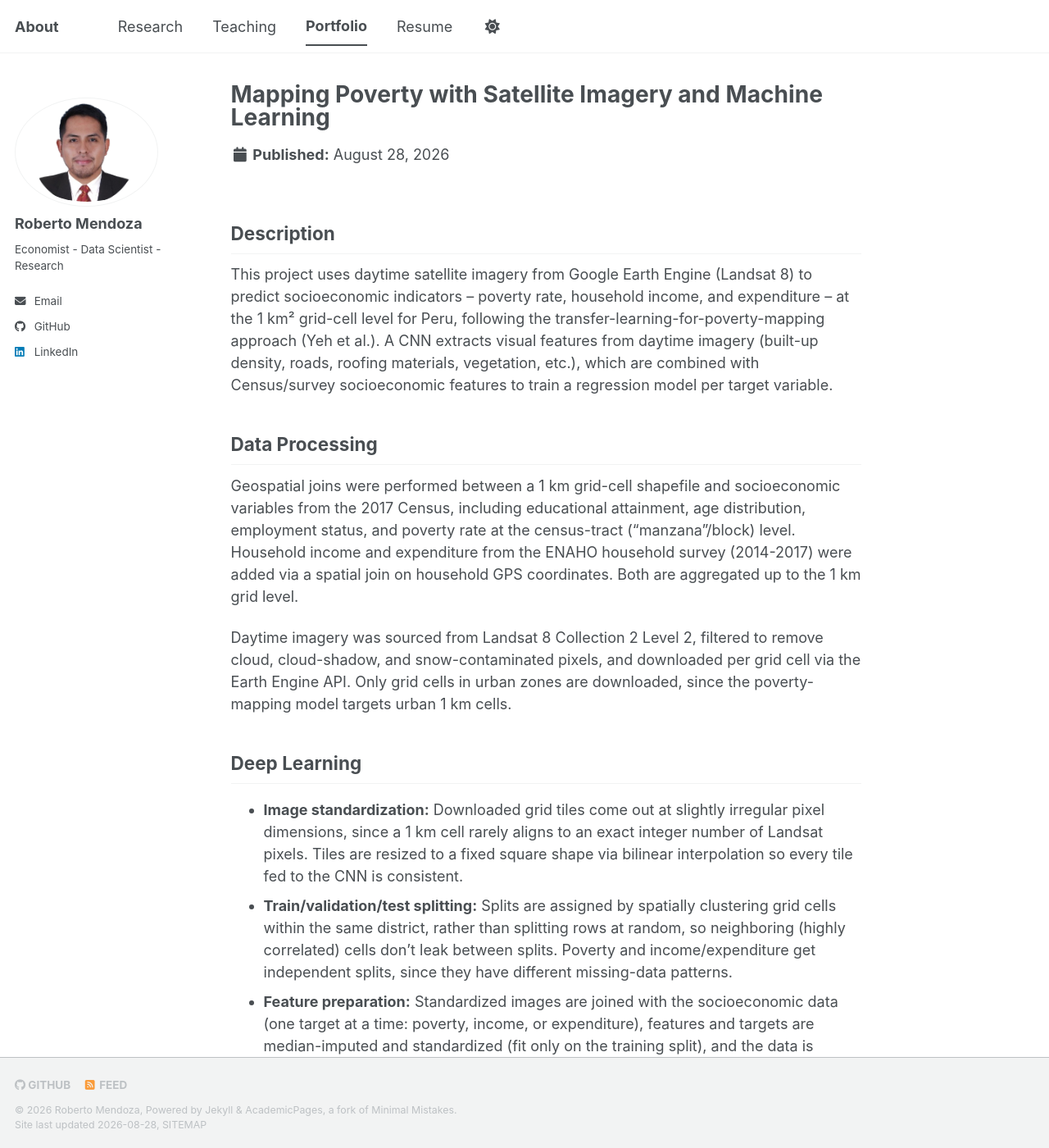
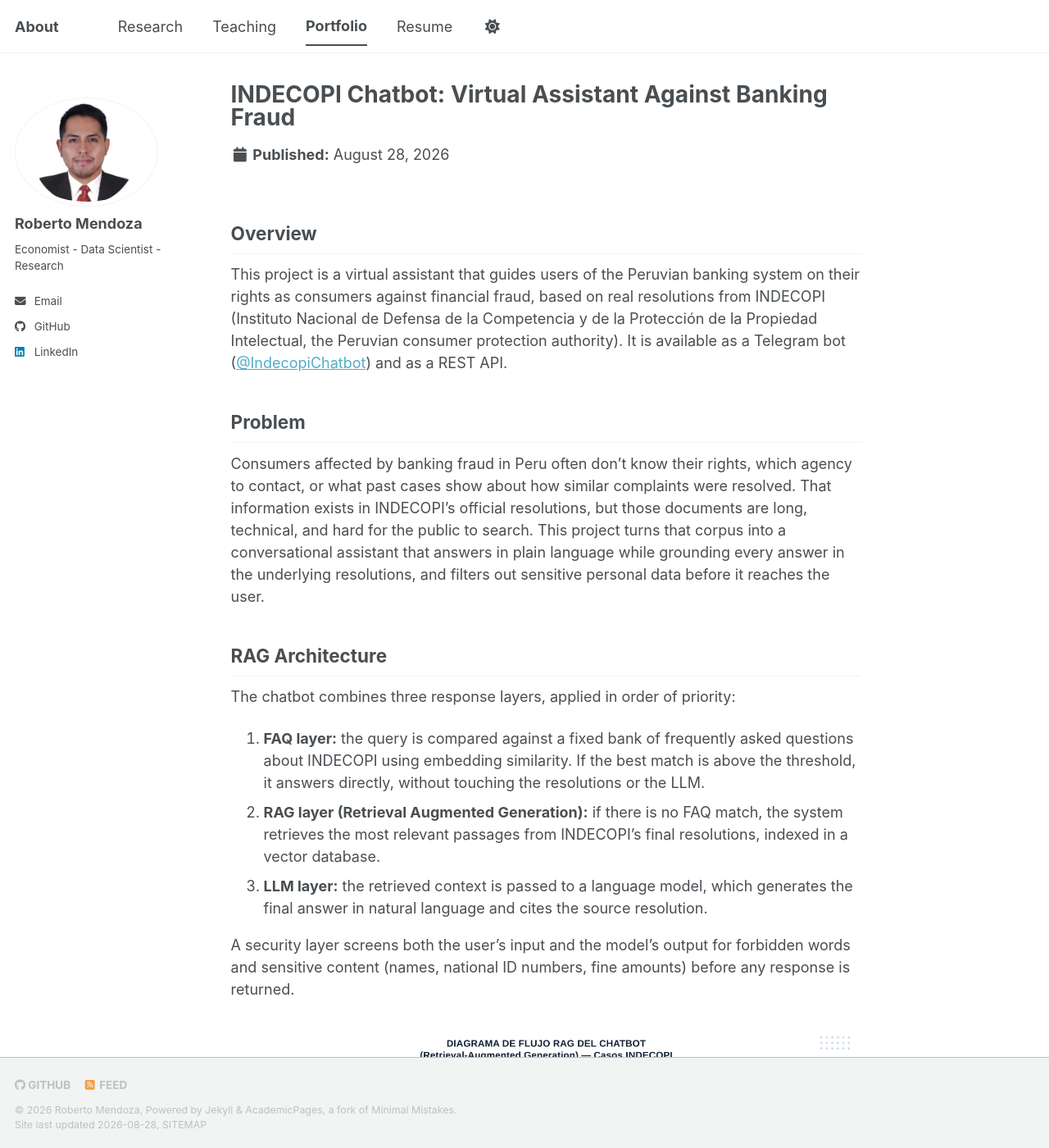
Before and after one commit to Robertopucp/RobertoMendoza.github.io, a Jekyll site: the page built from _portfolio/project-2.md, in a window 1280 px wide and 1400 px high. Shown: the whole window at 82% size. Built offline with Jekyll 4.4.1, drawn with Linux system fonts in a browser that asks for light colours; a script bundle is joined from its source files by our own code; library files that are not in the unit come from our copies; some of the changed text lies outside the part shown.

Commit message:
28 august

```diff
--- a/_portfolio/project-2.md
+++ b/_portfolio/project-2.md
@@ -1,42 +1,66 @@
 ---
-title: "Mapping Poverty with Satellite Imagery and Machine Learning"
-excerpt: "A CNN and transfer-learning framework using Landsat 8 daytime imagery to predict poverty rate, household income, and expenditure at the 1 km grid-cell level for Peru."
+title: "INDECOPI Chatbot: Virtual Assistant Against Banking Fraud"
+excerpt: "A Telegram and REST API virtual assistant that guides Peruvian banking consumers on their rights against financial fraud, powered by a RAG pipeline over real INDECOPI resolutions."
 collection: portfolio
 permalink: /portfolio/project-2
 ---
 
 {% include base_path %}
 
-## Description
+## Overview
 
-This project uses daytime satellite imagery from Google Earth Engine (Landsat 8) to predict socioeconomic indicators -- poverty rate, household income, and expenditure -- at the 1 km² grid-cell level for Peru, following the transfer-learning-for-poverty-mapping approach (Yeh et al.). A CNN extracts visual features from daytime imagery (built-up density, roads, roofing materials, vegetation, etc.), which are combined with Census/survey socioeconomic features to train a regression model per target variable.
+This project is a virtual assistant that guides users of the Peruvian banking system on their rights as consumers against financial fraud, based on real resolutions from INDECOPI (Instituto Nacional de Defensa de la Competencia y de la Protección de la Propiedad Intelectual, the Peruvian consumer protection authority). It is available as a Telegram bot ([@IndecopiChatbot](https://t.me/IndecopiChatbot)) and as a REST API.
 
-## Data Processing
+## Problem
 
-Geospatial joins were performed between a 1 km grid-cell shapefile and socioeconomic variables from the 2017 Census, including educational attainment, age distribution, employment status, and poverty rate at the census-tract ("manzana"/block) level. Household income and expenditure from the ENAHO household survey (2014-2017) were added via a spatial join on household GPS coordinates. Both are aggregated up to the 1 km grid level.
+Consumers affected by banking fraud in Peru often don't know their rights, which agency to contact, or what past cases show about how similar complaints were resolved. That information exists in INDECOPI's official resolutions, but those documents are long, technical, and hard for the public to search. This project turns that corpus into a conversational assistant that answers in plain language while grounding every answer in the underlying resolutions, and filters out sensitive personal data before it reaches the user.
 
-Daytime imagery was sourced from Landsat 8 Collection 2 Level 2, filtered to remove cloud, cloud-shadow, and snow-contaminated pixels, and downloaded per grid cell via the Earth Engine API. Only grid cells in urban zones are downloaded, since the poverty-mapping model targets urban 1 km cells.
+## RAG Architecture
 
-## Deep Learning
+The chatbot combines three response layers, applied in order of priority:
 
-- **Image standardization:** Downloaded grid tiles come out at slightly irregular pixel dimensions, since a 1 km cell rarely aligns to an exact integer number of Landsat pixels. Tiles are resized to a fixed square shape via bilinear interpolation so every tile fed to the CNN is consistent.
-- **Train/validation/test splitting:** Splits are assigned by spatially clustering grid cells within the same district, rather than splitting rows at random, so neighboring (highly correlated) cells don't leak between splits. Poverty and income/expenditure get independent splits, since they have different missing-data patterns.
-- **Feature preparation:** Standardized images are joined with the socioeconomic data (one target at a time: poverty, income, or expenditure), features and targets are median-imputed and standardized (fit only on the training split), and the data is written to an efficient training format.
-- **Model architecture:** A convolutional neural network with stacked convolution and pooling blocks processes the imagery, optionally combined with the socioeconomic feature vector, feeding into dense layers and a single regression output.
-- **Training:** A hyperparameter grid search (learning rate, L2 regularization, decay, filters, dropout) is run with experiment tracking and checkpointing, evaluating streaming R² on train, validation, and test sets.
-- **Evaluation and inference:** Trained models are scored on held-out data to report R² and true-vs-predicted values, and can also generate predictions on imagery from other years with no ground truth available.
+1. **FAQ layer:** the query is compared against a fixed bank of frequently asked questions about INDECOPI using embedding similarity. If the best match is above the threshold, it answers directly, without touching the resolutions or the LLM.
+2. **RAG layer (Retrieval Augmented Generation):** if there is no FAQ match, the system retrieves the most relevant passages from INDECOPI's final resolutions, indexed in a vector database.
+3. **LLM layer:** the retrieved context is passed to a language model, which generates the final answer in natural language and cites the source resolution.
 
-Each of the CNN pipeline steps above is run once per target variable (poverty, income, expenditure) -- a separate model is trained per variable, following the paper's design.
-
-## Satellite Image Example
+A security layer screens both the user's input and the model's output for forbidden words and sensitive content (names, national ID numbers, fine amounts) before any response is returned.
 
 <figure>
-  <img src="{{ base_path }}/images/day_time_lima.png" alt="Example of a daytime satellite image covering an urban area in Lima, Peru">
+  <img src="{{ base_path }}/images/rag_diagram.png" alt="RAG architecture of the INDECOPI chatbot: Telegram and API request flow through the FAQ, RAG, and LLM layers">
   <figcaption>
-    Example of the daytime satellite imagery used in the project. The CNN learns visual features from the urban form, road network, vegetation, density, and surface textures to support small-area poverty, income, and expenditure prediction.
+    Request flow: a message from Telegram or the API first passes an input security check, then the FAQ layer; if there is no FAQ match, it goes through the RAG retrieval and LLM generation layers, an output security check, and finally back to the user.
+  </figcaption>
+</figure>
+
+## Tech Stack
+
+| Component | Tool |
+|---|---|
+| LLM | Qwen3.5-9B, served via Hugging Face (OpenAI-compatible endpoint) |
+| Embeddings | OpenAI `text-embedding-3-small` |
+| Retrieval/integration framework | LangChain |
+| Vector database | FAISS |
+| Interaction channel | Telegram bot ([@IndecopiChatbot](https://t.me/IndecopiChatbot)) |
+| API | FastAPI |
+
+The knowledge base consists of 12 final INDECOPI resolutions on banking fraud complaints filed by individual consumers in Peru.
+
+## Screenshots
+
+<figure>
+  <img src="{{ base_path }}/images/Indecopi_web_2.png" alt="INDECOPI chatbot answering a question through the FAQ layer">
+  <figcaption>
+    A question answered directly by the FAQ layer, without invoking retrieval or the LLM.
+  </figcaption>
+</figure>
+
+<figure>
+  <img src="{{ base_path }}/images/Indecopi_web_4.png" alt="INDECOPI chatbot blocking a response that would have exposed sensitive data">
+  <figcaption>
+    Example of the security layer blocking a response, since the underlying resolutions contain sensitive data such as claimants' names, national ID numbers, and fine amounts.
   </figcaption>
 </figure>
 
 ## Project Repository
 
-<a href="https://github.com/Robertopucp/CNN-PovertyRate-DayTimeImage" class="btn btn--primary" target="_blank" rel="noopener noreferrer">View on GitHub</a>
+<a href="https://github.com/Robertopucp/Chatbot-AIGenerative-BankingSystem" class="btn btn--primary" target="_blank" rel="noopener noreferrer">View on GitHub</a>
--- a/_portfolio/project-3.md
+++ b/_portfolio/project-3.md
@@ -1,33 +1,42 @@
 ---
-title: "Migratory regularisation and Local Economic Activity in Colombia"
-excerpt: "Local economic effects of large-scale Venezuelan regularisation into Colombia."
+title: "Mapping Poverty with Satellite Imagery and Machine Learning"
+excerpt: "A CNN and transfer-learning framework using Landsat 8 daytime imagery to predict poverty rate, household income, and expenditure at the 1 km grid-cell level for Peru."
 collection: portfolio
 permalink: /portfolio/project-3
 ---
 
 {% include base_path %}
 
-## Overview
+## Description
 
-This project examines the local economic effects of the large-scale Venezuelan regularisation wave into Colombia. Because conventional economic statistics may be unavailable at high spatial and temporal resolutions, I use non-conventional proxies derived from remote sensing data to measure changes in economic activity and land use.
+This project uses daytime satellite imagery from Google Earth Engine (Landsat 8) to predict socioeconomic indicators -- poverty rate, household income, and expenditure -- at the 1 km² grid-cell level for Peru, following the transfer-learning-for-poverty-mapping approach (Yeh et al.). A CNN extracts visual features from daytime imagery (built-up density, roads, roofing materials, vegetation, etc.), which are combined with Census/survey socioeconomic features to train a regression model per target variable.
 
-The main outcomes include **Night Light Density (NLD)**, urban expansion, cropland cover, and CO2 emissions. Together, these measures provide complementary evidence on local economic activity, development patterns, and environmental change.
+## Data Processing
 
-## Data Engineering and Remote Sensing
+Geospatial joins were performed between a 1 km grid-cell shapefile and socioeconomic variables from the 2017 Census, including educational attainment, age distribution, employment status, and poverty rate at the census-tract ("manzana"/block) level. Household income and expenditure from the ENAHO household survey (2014-2017) were added via a spatial join on household GPS coordinates. Both are aggregated up to the 1 km grid level.
 
-I developed an end-to-end geospatial data pipeline using **Python** and **Google Earth Engine**. The workflow retrieves, processes, harmonizes, and aggregates satellite-based indicators at the geographic level required for the empirical analysis.
+Daytime imagery was sourced from Landsat 8 Collection 2 Level 2, filtered to remove cloud, cloud-shadow, and snow-contaminated pixels, and downloaded per grid cell via the Earth Engine API. Only grid cells in urban zones are downloaded, since the poverty-mapping model targets urban 1 km cells.
 
-## Event Study
+## Deep Learning
 
-I use an event-study design to trace changes in local economic activity before and after the policy-related treatment period. The specification makes it possible to inspect pre-treatment dynamics and evaluate how the estimated effect evolves over time.
+- **Image standardization:** Downloaded grid tiles come out at slightly irregular pixel dimensions, since a 1 km cell rarely aligns to an exact integer number of Landsat pixels. Tiles are resized to a fixed square shape via bilinear interpolation so every tile fed to the CNN is consistent.
+- **Train/validation/test splitting:** Splits are assigned by spatially clustering grid cells within the same district, rather than splitting rows at random, so neighboring (highly correlated) cells don't leak between splits. Poverty and income/expenditure get independent splits, since they have different missing-data patterns.
+- **Feature preparation:** Standardized images are joined with the socioeconomic data (one target at a time: poverty, income, or expenditure), features and targets are median-imputed and standardized (fit only on the training split), and the data is written to an efficient training format.
+- **Model architecture:** A convolutional neural network with stacked convolution and pooling blocks processes the imagery, optionally combined with the socioeconomic feature vector, feeding into dense layers and a single regression output.
+- **Training:** A hyperparameter grid search (learning rate, L2 regularization, decay, filters, dropout) is run with experiment tracking and checkpointing, evaluating streaming R² on train, validation, and test sets.
+- **Evaluation and inference:** Trained models are scored on held-out data to report R² and true-vs-predicted values, and can also generate predictions on imagery from other years with no ground truth available.
+
+Each of the CNN pipeline steps above is run once per target variable (poverty, income, expenditure) -- a separate model is trained per variable, following the paper's design.
+
+## Satellite Image Example
 
 <figure>
-  <img src="{{ base_path }}/images/Event_study.png" alt="Event-study estimates of the effect of Venezuelan migration on Night Light Density in Colombia">
+  <img src="{{ base_path }}/images/day_time_lima.png" alt="Example of a daytime satellite image covering an urban area in Lima, Peru">
   <figcaption>
-    Event-study estimates for Night Light Density. The vertical red line marks the treatment period in 2018. Estimates become positive from 2019 onward, indicating an increase in satellite-observed economic activity after treatment. Points represent annual estimates and error bars show their uncertainty.
+    Example of the daytime satellite imagery used in the project. The CNN learns visual features from the urban form, road network, vegetation, density, and surface textures to support small-area poverty, income, and expenditure prediction.
   </figcaption>
 </figure>
 
-## Main Finding
+## Project Repository
 
-The post-treatment estimates indicate an increase in Night Light Density in areas affected by the migration-related policy. This pattern is consistent with an expansion in local economic activity, as captured by nighttime satellite imagery.
+<a href="https://github.com/Robertopucp/CNN-PovertyRate-DayTimeImage" class="btn btn--primary" target="_blank" rel="noopener noreferrer">View on GitHub</a>
```
Also changed, not shown: _pages/about.md (+5 -1 lines), _portfolio/project-1.md (+13 -24 lines), _portfolio/project-5.md (+16 -14 lines), images/Indecopi_web.png (added), images/Indecopi_web_2.png (added), images/Indecopi_web_4.png (added), images/rag_diagram.png (added).
